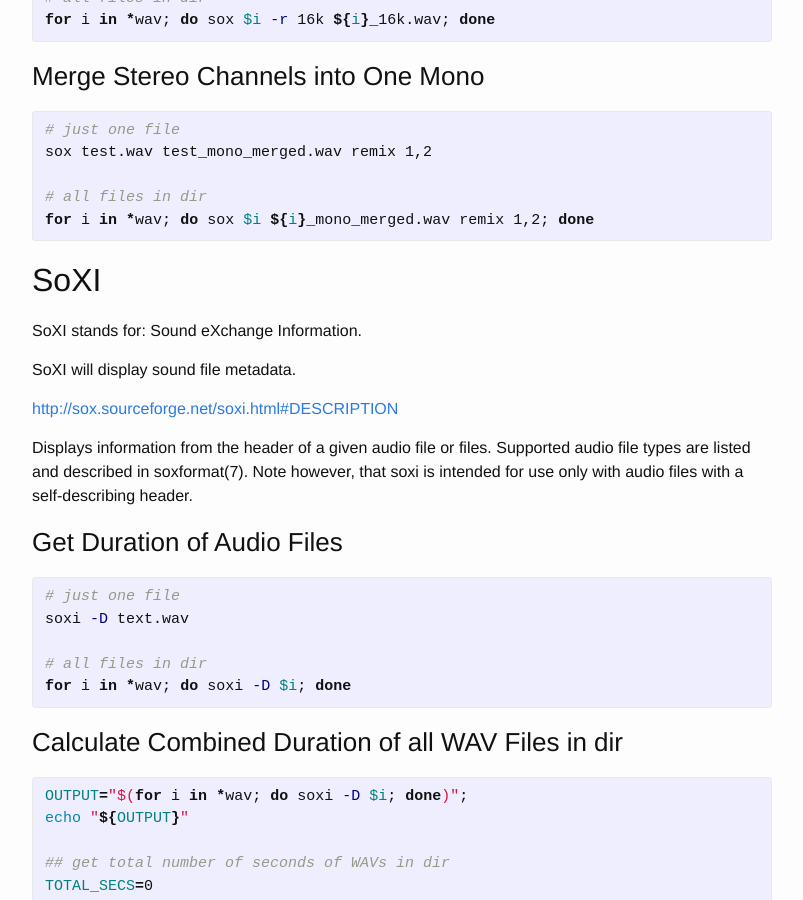
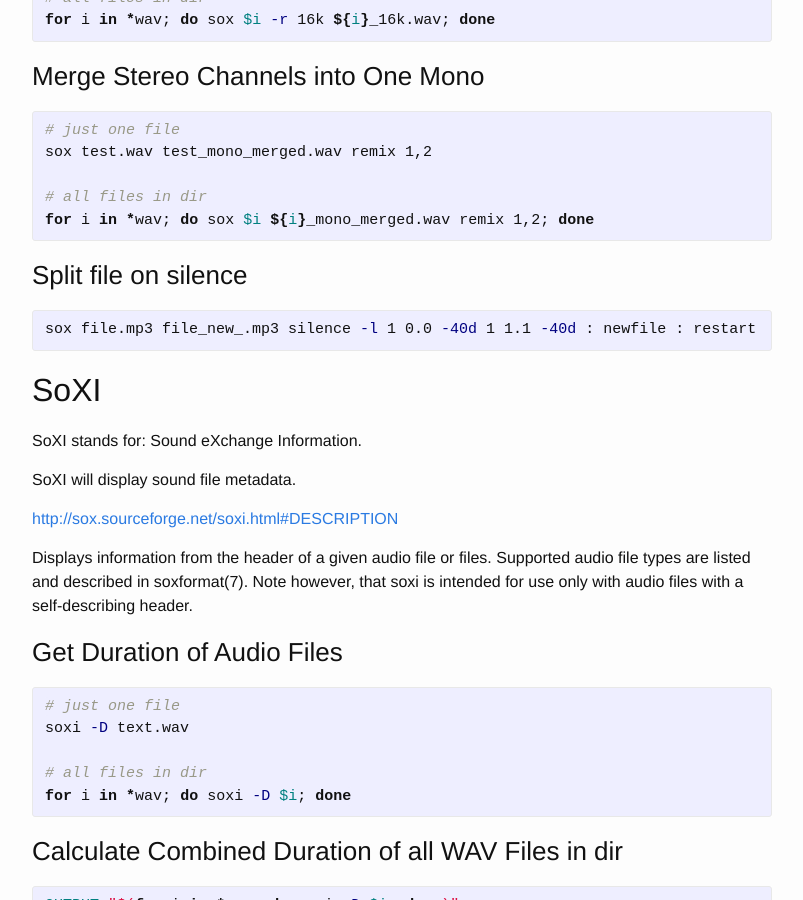
Before and after one commit to JRMeyer/jrmeyer.github.io, a Jekyll site: the page built from _posts/2016-08-04-Sox-Notes.markdown, in a window 1280 px wide and 900 px high, scrolled down 1336 px. Shown: the whole window, without its empty margins (238-1041 px from the left). Built offline with Jekyll 4.4.1, drawn with Linux system fonts in a browser that asks for light colours; comment, search, counter and statistics services are not loaded.

Commit message:
added sox command split silence

```diff
--- a/_posts/2016-08-04-Sox-Notes.markdown
+++ b/_posts/2016-08-04-Sox-Notes.markdown
@@ -78,6 +78,13 @@
 {% endhighlight %}
 
 
+### Split file on silence
+
+{% highlight bash %}
+sox file.mp3 file_new_.mp3 silence -l 1 0.0 -40d 1 1.1 -40d : newfile : restart
+{% endhighlight %}
+
+
 ## SoXI
 
 SoXI stands for: Sound eXchange Information.
```
